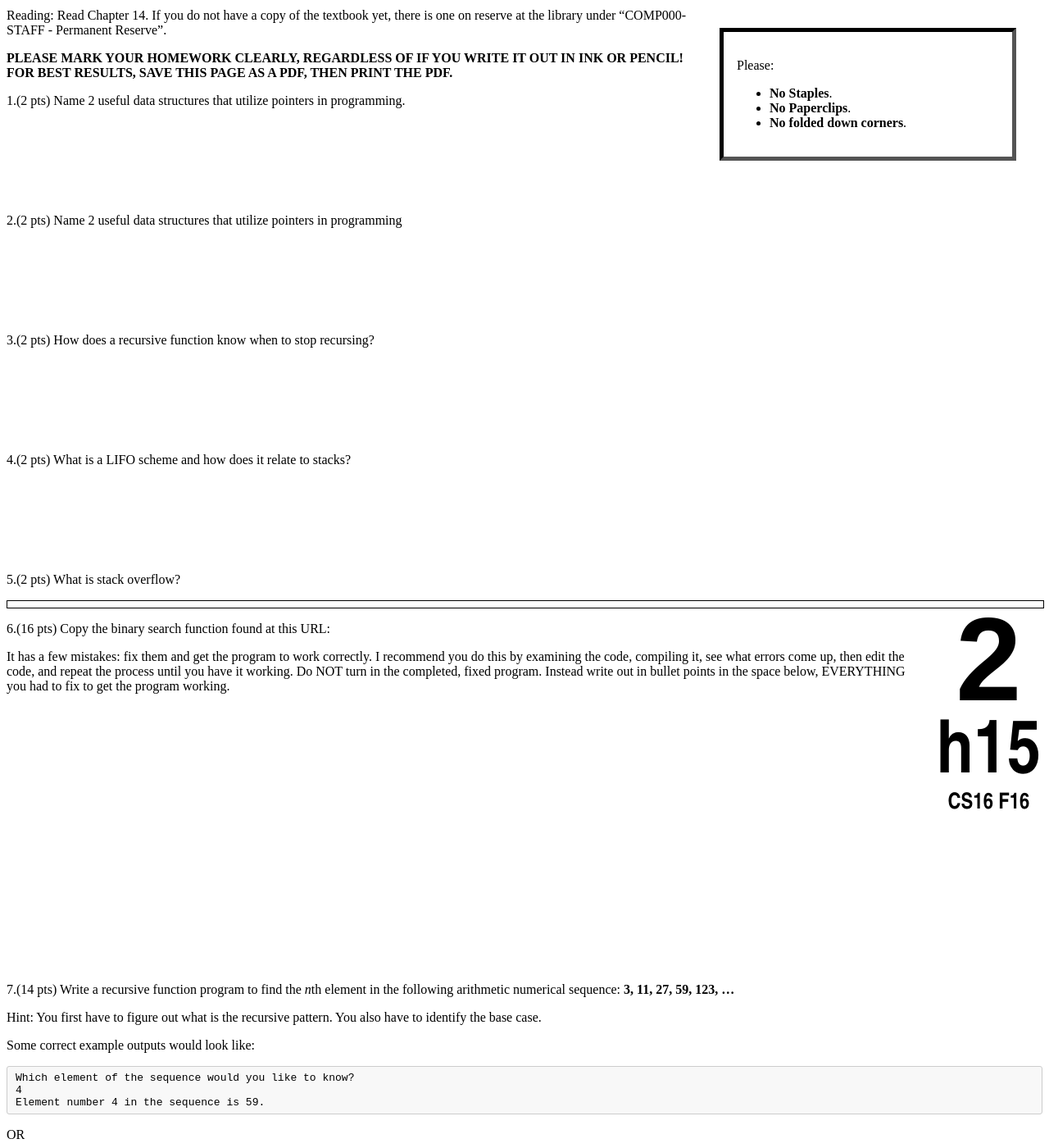
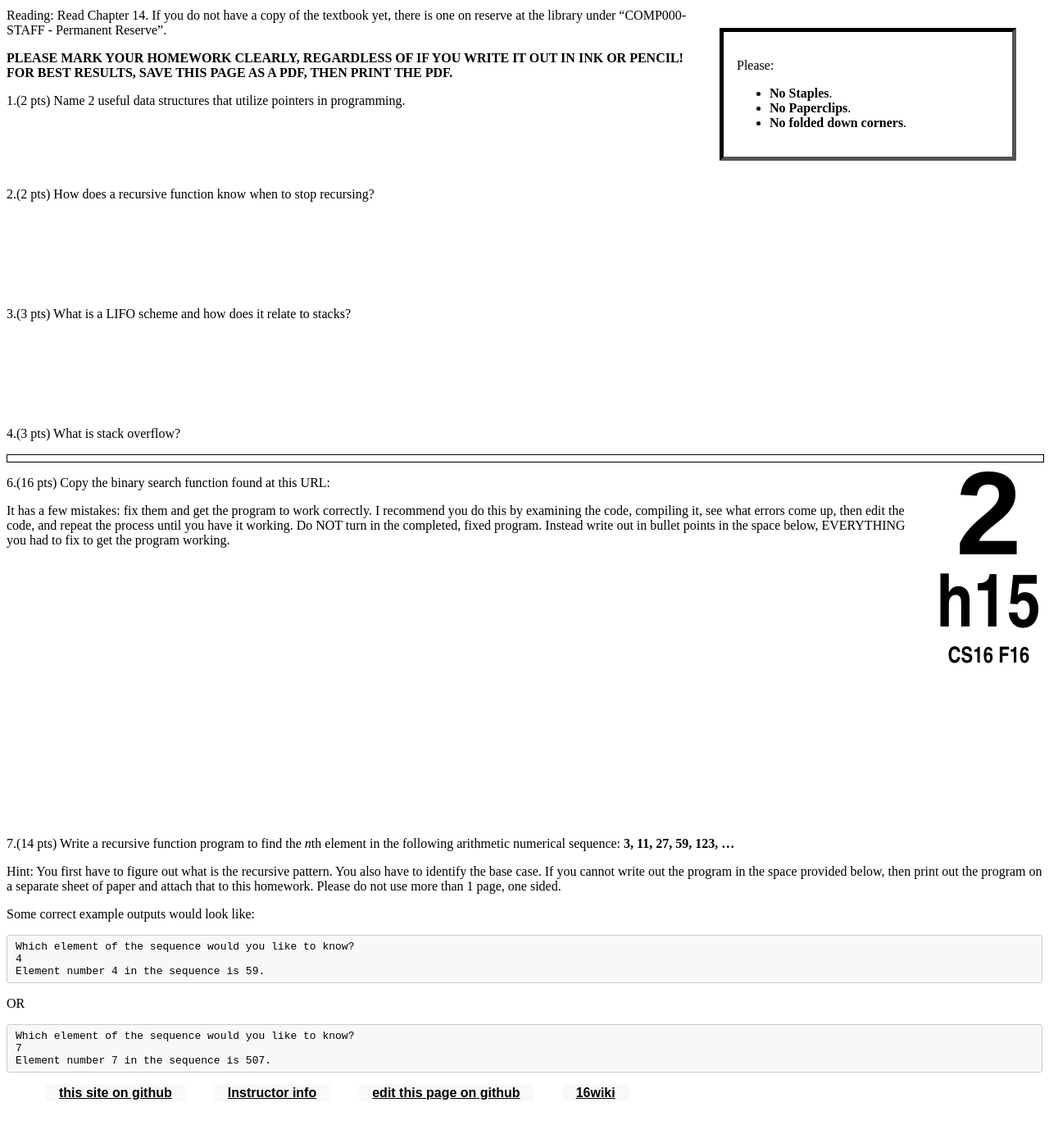
Before and after one commit to ucsb-cs16-s16/https-ucsb-cs16-s17.github.io, a Jekyll site: the page built from _hwk/h15.md, in a window 1280 px wide and 1400 px high, scrolled down 694 px. Shown: the whole window at 82% size. Built offline with Jekyll 4.4.1, drawn with Linux system fonts in a browser that asks for light colours; after the commit the page ends 2048 px from its top, so only the background shows below that.

Commit message:
new hw15

```diff
--- a/_hwk/h15.md
+++ b/_hwk/h15.md
@@ -11,18 +11,15 @@ Reading: Read Chapter 14. If you do not have a copy of the textbook yet, there i
 <b>PLEASE MARK YOUR HOMEWORK CLEARLY, REGARDLESS OF IF YOU WRITE IT OUT IN INK OR PENCIL! FOR BEST RESULTS, SAVE THIS PAGE AS A PDF, THEN PRINT THE PDF.</b>
 
 1.(2 pts) Name 2 useful data structures that utilize pointers in programming.
+<div style="margin-bottom:6em"></div>
+
+2.(2 pts) How does a recursive function know when to stop recursing?
 <div style="margin-bottom:8em"></div>
 
-2.(2 pts) Name 2 useful data structures that utilize pointers in programming
+3.(3 pts) What is a LIFO scheme and how does it relate to stacks?
 <div style="margin-bottom:8em"></div>
 
-3.(2 pts) How does a recursive function know when to stop recursing?
-<div style="margin-bottom:8em"></div>
-
-4.(2 pts) What is a LIFO scheme and how does it relate to stacks?
-<div style="margin-bottom:8em"></div>
-
-5.(2 pts) What is stack overflow?
+4.(3 pts) What is stack overflow?
 
 <div class="pagebreak"></div>
 
@@ -35,7 +32,7 @@ Do NOT turn in the completed, fixed program. Instead write out in bullet points
 <div markdown="1">
 7.(14 pts) Write a recursive function program to find the *n*th element in the following arithmetic numerical sequence: **3, 11, 27, 59, 123, ...**
 
-Hint: You first have to figure out what is the recursive pattern. You also have to identify the base case.
+Hint: You first have to figure out what is the recursive pattern. You also have to identify the base case. If you cannot write out the program in the space provided below, then print out the program on a separate sheet of paper and attach that to this homework. Please do not use more than 1 page, one sided.
 
 Some correct example outputs would look like:
 
```
